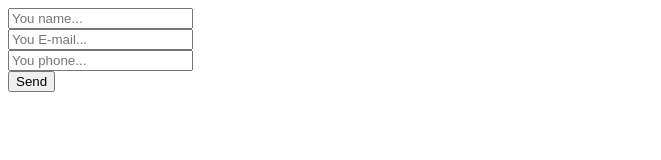
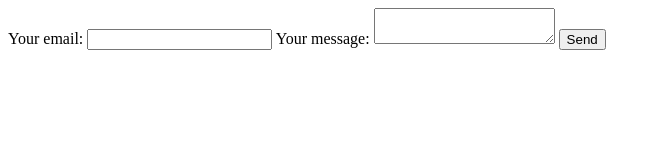
Before and after one commit to Artak472/Contact, a plain HTML site: page index.html in a window 1280 px wide. Shown: the whole page, without its empty margins (0-661 px from the left). Drawn offline with nearby package versions, Linux system fonts and the light colour scheme.

Commit message:
2 commit

```diff
--- a/index.html
+++ b/index.html
@@ -7,24 +7,20 @@
 </head>
 <body>
 
-	<form>
-
-		<!-- Hidden Required Fields -->
-		<input type="hidden" name="project_name" value="Contact form">
-		<input type="hidden" name="admin_email" value="engibaryan001@gmail.com">
-		<input type="hidden" name="form_subject" value="Form Subject">
-		<!-- END Hidden Required Fields -->
-
-		<input type="text" name="Name" placeholder="You name..." required><br>
-		<input type="text" name="E-mail" placeholder="You E-mail..." required><br>
-		<input type="text" name="Phone" placeholder="You phone..."><br>
-		<button>Send</button>
-
+	<form
+		action="https://formspree.io/f/meqnywzb"
+		method="POST"
+		>
+		<label>
+			Your email:
+			<input type="email" name="email">
+		</label>
+		<label>
+			Your message:
+			<textarea name="message"></textarea>
+		</label>
+		<!-- your other form fields go here -->
+		<button type="submit">Send</button>
 	</form>
-
-	<!-- <script src="https://code.jquery.com/jquery-1.11.3.min.js"></script> -->
-
-	<script src="main.js"></script>
-
 </body>
 </html>
```
